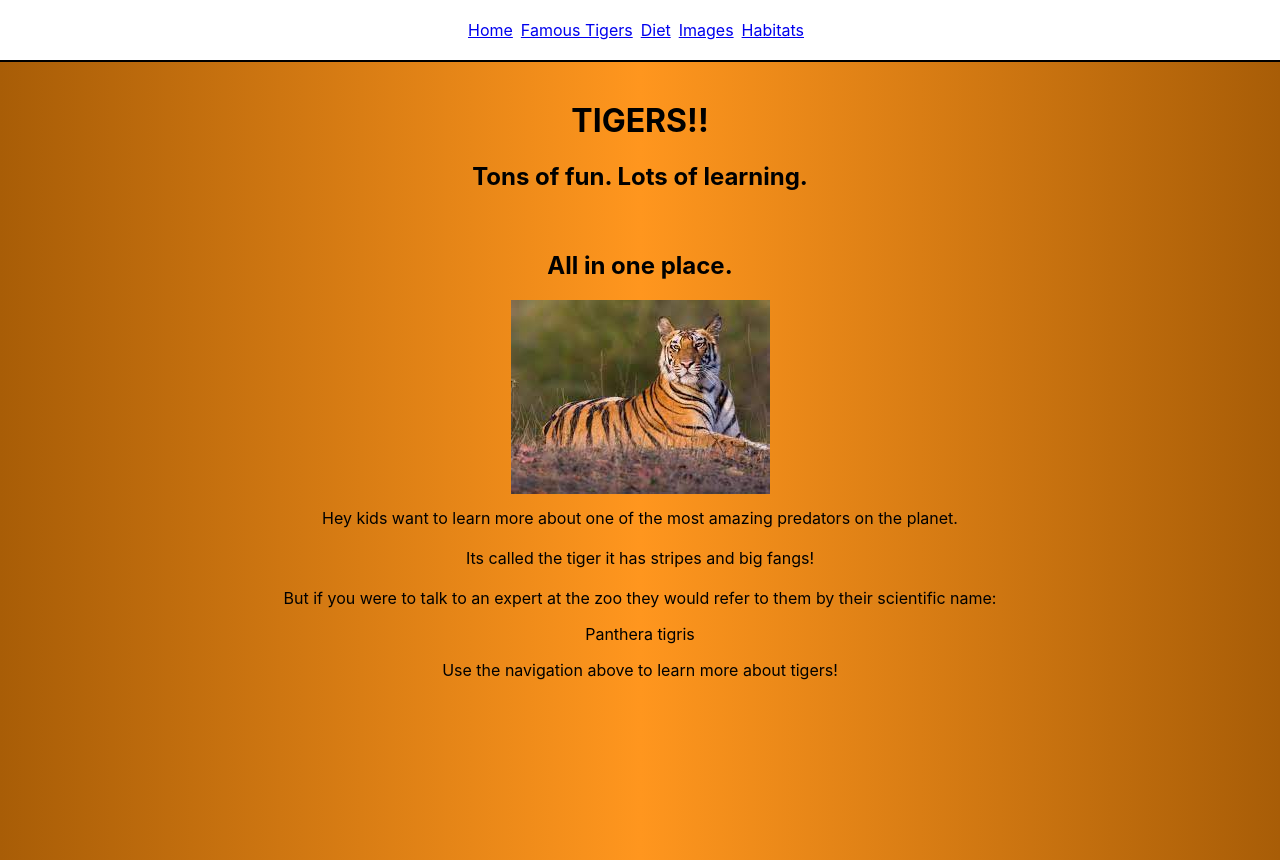
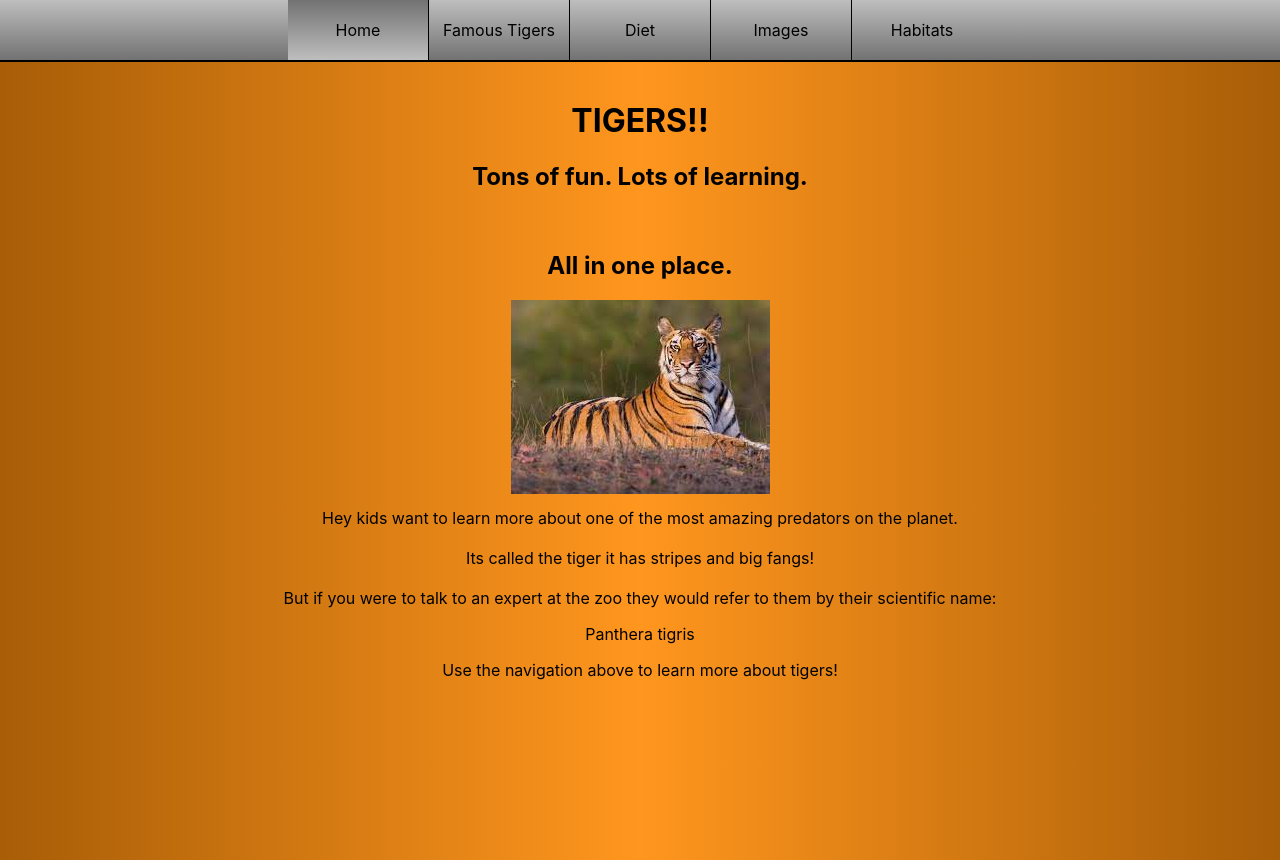
Before and after one commit to kpounds81/scrum-tiger, a React (Create React App) app: page / in a window 1280 px wide. Built offline with nearby package versions, Linux system fonts and the light colour scheme.

Commit message:
top nav changes

```diff
--- a/src/App.css
+++ b/src/App.css
@@ -15,17 +15,44 @@ ul {
   background: linear-gradient(90deg, rgb(190, 190, 190) 0%, rgb(221, 221, 221) 50%, rgba(190, 190, 190) 100%);
 }
 
-.App .links {
-  padding: 20px 0;
+.App .nav {
   top: 0;
   position: fixed;
   width: 100%;
-  background-color: #FFF;
+  background: rgb(78,78,78);
+  background: linear-gradient(0deg, rgb(114, 114, 114, 1) 0%, rgb(190, 190, 190, 1) 100%);
   border-bottom: 2px solid #000;
 }
 
-.App .links a {
-  padding-right: 8px;
+.App .link {
+  display: inline-block;
+  height: 60px;
+  line-height: 60px;
+  text-align: center;
+  min-width: 120px;
+  margin: auto;
+  padding: 0 10px;
+  cursor: pointer;
+}
+
+.App .link:not(:last-child) {
+  border-right: 1px solid #000;
+}
+
+.App .link:hover, .App .link.active {
+  background: rgb(78,78,78);
+  background: linear-gradient(0deg, rgb(190, 190, 190, 1) 0%, rgba(114, 114, 114,1) 100%);
+}
+
+.App .nav a {
+  color: rgb(0, 0, 0);
+  text-decoration: none;
+  height: 60px;
+}
+
+.App .nav a:hover {
+  font-weight: bold;
+  color: rgb(168, 93, 7);
 }
 
 .App .content {
--- a/src/Components/TopNav.tsx
+++ b/src/Components/TopNav.tsx
@@ -1,14 +1,33 @@
-import React from 'react'
-import { Link } from 'react-router-dom'
+import React, { useEffect, useState } from 'react'
+import { Link, useHistory } from 'react-router-dom'
 
 const TopNav = () => {
+  const [active, setActive] = useState('')
+  const {location} = useHistory()
+
+  useEffect(() => {
+    if (active === '') {
+      setActive(location.pathname)
+    }
+  }, [active, location.pathname])
+
   return (
-      <div className="links">
-        <Link to="/">Home</Link>
-        <Link to="/classification">Famous Tigers</Link>
-        <Link to="/diet">Diet</Link>
-        <Link to="/images">Images</Link>
-        <Link to="/habitat">Habitats</Link>
+      <div className="nav">
+        <Link className={`link ${active === '/' ? 'active' : ''}`} onClick={() => setActive('/')} to="/">
+          Home
+        </Link>
+        <Link className={`link ${active === '/classification' ? 'active' : ''}`} onClick={() => setActive('/classification')} to="/classification">
+          Famous Tigers
+        </Link>
+        <Link className={`link ${active === '/diet' ? 'active' : ''}`} onClick={() => setActive('/diet')} to="/diet">
+          Diet
+        </Link>
+        <Link className={`link ${active === '/images' ? 'active' : ''}`} onClick={() => setActive('/images')} to="/images">
+          Images
+        </Link>
+        <Link className={`link ${active === '/habitat' ? 'active' : ''}`} onClick={() => setActive('/habitat')} to="/habitat">
+          Habitats
+        </Link>
         {/* <Link to="/anatomy">Anatomy</Link> */}
         {/* <Link to="/behavior">Behavior</Link> */}
         {/* <Link to="/mating">Mating</Link> */}
```
